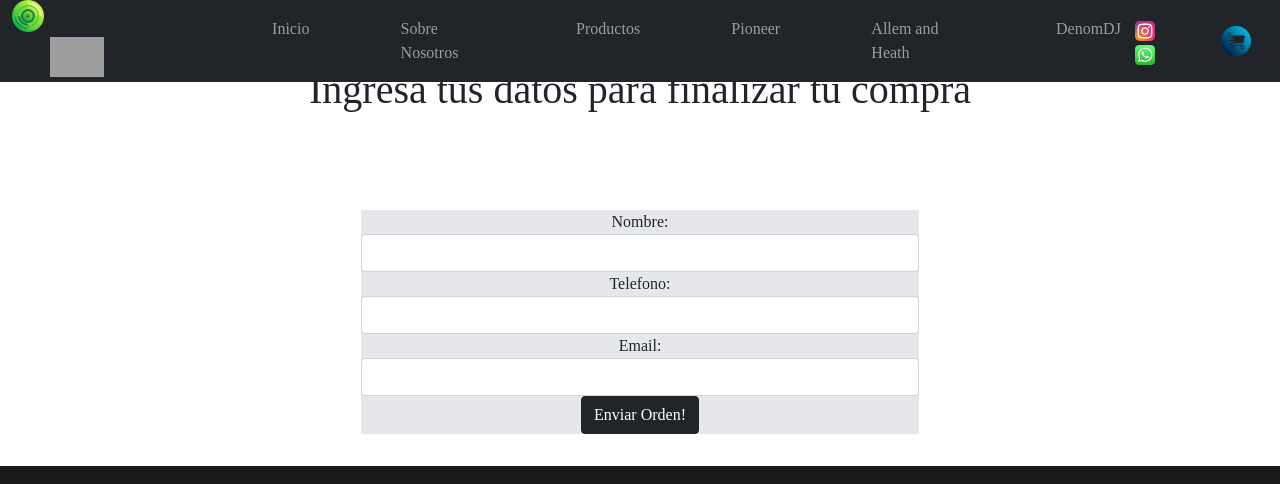
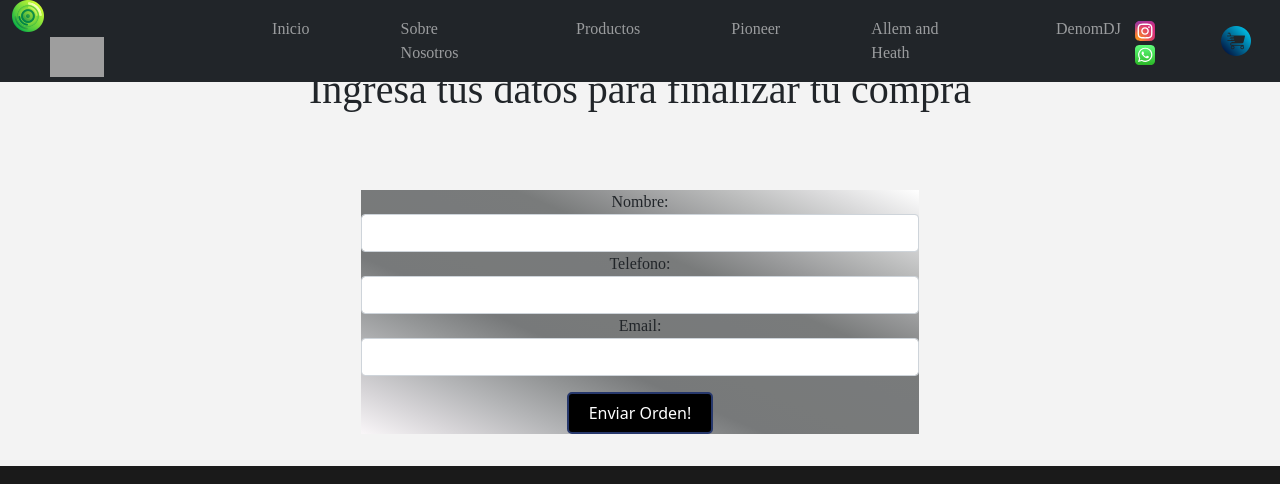
Before and after one commit to ediau11/AppReact, a React (Create React App) app: page /Formulario in a window 1280 px wide. Shown: the top 484 px of the page. Built offline with nearby package versions, Linux system fonts and the light colour scheme; grey boxes are pictures that could not be loaded.

Commit message:
Modificando clases y eliminando clases no usadas

```diff
--- a/src/App.css
+++ b/src/App.css
@@ -68,14 +68,7 @@
   color: white;
   margin-top: 2rem;
 }
-.botonInicio {
-  background-color: white !important;
-  color: black !important;
-  border: none !important;
-  width: 130px;
-  height: 35px;
-  font-weight: 400 !important;
-}
+
 .contenedorImagenInicio {
   width: 300px;
   margin-top: 2rem;
@@ -85,15 +78,6 @@
   position: relative;
   display: inline-block;
   text-align: center;
-}
-
-.tituloCards {
-  display: flex;
-  position: absolute;
-  top: 900px;
-  left: 100px;
-  color: white;
-  font-style: "Roboto", sans-serif;
 }
 
 .contenedorInicio :hover {
@@ -236,26 +220,16 @@
   width: 40px;
   height: 40px;
 }
-
 .sumar:hover {
   animation: pulsate 1s ease-in-out;
 }
 .botonesSumarRestar {
   margin-left: 7.8rem;
 }
-
 /* ItemCount Final */
 
 /* Detalle Producto Inicio */
-.tituloDetalle {
-  text-align: center;
-  margin-top: 4rem;
-  font-size: 2rem;
-}
-.descripcionDetalle {
-  padding: 20px !important;
-  font-size: 1.1rem;
-}
+
 .tituloDetail {
   text-align: center !important;
   margin-bottom: 2rem;
@@ -277,12 +251,7 @@
 /* Detalle Producto Final */
 
 /* Estilos Contador Inicio */
-.centrado {
-  display: flex !important;
-  margin-left: 48%;
-  align-items: center;
-  margin-bottom: 2rem;
-}
+
 .centradoPrecio {
   text-align: center;
   margin-left: 2rem;
@@ -290,10 +259,6 @@
 .imgContador {
   width: 200px;
   height: 200px;
-}
-
-.botonComprar {
-  margin-left: 8.5rem;
 }
 .text-center {
   margin-bottom: 1.5rem !important ;
@@ -329,15 +294,43 @@
 }
 
 .contenedorCarrito {
-  background-color: #e5e7eb;
+  background-image: linear-gradient(
+    to right top,
+    #f9f6f8,
+    #d7d5d8,
+    #b5b6b8,
+    #959798,
+    #77797a,
+    #787a7a,
+    #787a7b,
+    #797b7b,
+    #999a9b,
+    #babbbb,
+    #dcdcdd,
+    #ffffff
+  );
   margin-top: 5rem;
 }
 /* Estilos carrito final */
 
 /* Estilos Formulario */
 .contenedorFormulario {
-  background-color: #e5e7eb;
-  margin-top: 6rem;
+  background-image: linear-gradient(
+    to right top,
+    #f9f6f8,
+    #d7d5d8,
+    #b5b6b8,
+    #959798,
+    #77797a,
+    #787a7a,
+    #787a7b,
+    #797b7b,
+    #999a9b,
+    #babbbb,
+    #dcdcdd,
+    #ffffff
+  );
+  margin-top: 4.8rem;
   max-width: 50%;
   margin-left: 25%;
 }
@@ -402,7 +395,6 @@
 .spinner-border {
   margin-top: 2rem !important;
 }
-
 .textoCompra {
   font-family: Montserrat;
   font-weight: 400;
@@ -422,7 +414,12 @@
   width: 50px;
   height: 100px;
 }
-
 .inlineBlock {
   display: inline-block !important;
 }
+.botonForm {
+  margin-top: 1rem;
+}
+.fondoCart {
+  background-color: #f3f3f3;
+}
--- a/src/App.jsx
+++ b/src/App.jsx
@@ -16,7 +16,7 @@ function App() {
   return (
     <CartProvider>
       <BrowserRouter>
-        <div className="App">
+        <div className="fondoCart">
           <Navbar />
 
           <Routes>
--- a/src/components/Formulario/Formulario.jsx
+++ b/src/components/Formulario/Formulario.jsx
@@ -6,6 +6,8 @@ import { CartContext } from "../../context/CartContext";
 import { useNavigate } from "react-router-dom";
 
 const Formulario = () => {
+  const [loading, setLoading] = useState(true);
+
   const [refOrder, setRefOrder] = useState(null);
   const navigate = useNavigate();
   const { clear, cart, getTotalPrice } = useContext(CartContext);
@@ -59,7 +61,7 @@ const Formulario = () => {
       )}
 
       {!refOrder && (
-        <>
+        <div className="fondoCart">
           <h1 className="text-center textoCompra textoFormulario">
             Ingresa tus datos para finalizar tu compra
           </h1>
@@ -87,12 +89,15 @@ const Formulario = () => {
                 <input type="email" className="form-control" id="pwd" />
               </div>
 
-              <button type="submit" className="btn btn-dark textoCompra">
+              <button
+                type="submit"
+                className="botonAnimationContainer botonForm"
+              >
                 Enviar Orden!
               </button>
             </form>
           </div>
-        </>
+        </div>
       )}
     </>
   );
--- a/src/components/ItemDetailContainer/ItemDetail.jsx
+++ b/src/components/ItemDetailContainer/ItemDetail.jsx
@@ -26,6 +26,7 @@ function ItemDetail({ lista1 }) {
 
   return (
     <>
+      <div className="fondoCart">
         <img className=" mx-auto d-block" src={logoMarca} />
 
         <div className="container">
@@ -44,8 +45,7 @@ function ItemDetail({ lista1 }) {
           lista1={lista1}
           compra={compra}
         />
-
-      <div></div>
+      </div>
     </>
   );
 }
--- a/src/components/ItemDetailContainer/ItemDetailContainer.jsx
+++ b/src/components/ItemDetailContainer/ItemDetailContainer.jsx
@@ -40,7 +40,7 @@ function ItemDetailContainer() {
     <>
       <ItemDetail lista1={item} />
       {item < 1 && (
-        <div class="d-flex justify-content-center">
+        <div class="d-flex justify-content-center fondoCart">
           <div class="spinner-border" role="status">
             <span class="visually-hidden">{loading}</span>
           </div>
--- a/src/components/ItemListContainer/Item.jsx
+++ b/src/components/ItemListContainer/Item.jsx
@@ -5,6 +5,7 @@ import ItemDetailContainer from "../ItemDetailContainer/ItemDetailContainer";
 const Item = ({ producto }) => {
   return (
     <>
+      <div className="fondoCart">
         <body className="color">
           <div className="row">
             <div className="col-lg-4">
@@ -28,6 +29,7 @@ const Item = ({ producto }) => {
             </div>
           </div>
         </body>
+      </div>
     </>
   );
 };
--- a/src/components/ItemListContainer/ItemList.jsx
+++ b/src/components/ItemListContainer/ItemList.jsx
@@ -3,7 +3,7 @@ import Item from "../ItemListContainer/Item";
 
 function ItemList({ lista }) {
   return (
-    <div className=" d-flex flex-wrap">
+    <div className=" d-flex flex-wrap fondoCart">
       {lista.map((producto) => (
         <Item producto={producto} key={producto.id} />
       ))}
--- a/src/components/ItemListContainer/ItemListContainer.jsx
+++ b/src/components/ItemListContainer/ItemListContainer.jsx
@@ -40,9 +40,9 @@ function ItemListContainer() {
     <>
       <ItemList lista={listaProductos} />
       {listaProductos < 1 && (
-        <div class="d-flex justify-content-center">
-          <div class="spinner-border" role="status">
-            <span class="visually-hidden">{loading}</span>
+        <div className="d-flex justify-content-center fondoCart ">
+          <div className="spinner-border" role="status">
+            <span className="visually-hidden">{loading}</span>
           </div>
         </div>
       )}
--- a/src/components/cart/Carrito.jsx
+++ b/src/components/cart/Carrito.jsx
@@ -34,14 +34,15 @@ export const Carrito = () => {
 
       {cart.length >= 1 && (
         <div>
-          <h5 className="textoPrecioFinal ">
+          <h5 className="textoPrecioFinal fondoCart ">
             El precio final por su compra es: {carritoContext.getTotalPrice()}$
           </h5>
         </div>
       )}
 
       {cart.length === 0 && (
-        <div className="fondoCarritoVacio">
+        <div className="fondoCart">
+          <div className="fondoCarritoVacio fondoCart">
             <h1 className="text-center textoCarritoVacio mt-5">
               No agregaste ningun producto al carrito :(
             </h1>
@@ -55,6 +56,7 @@ export const Carrito = () => {
               </button>
             </Link>
           </div>
+        </div>
       )}
     </>
   );
--- a/src/components/inicio/Inicio.jsx
+++ b/src/components/inicio/Inicio.jsx
@@ -28,7 +28,7 @@ function Inicio() {
           </h3>
         </div>
         <div className="texto-encima3 ">
-          <Link to={"/productos"}>
+          <Link to={"/detail/Ym6BZRVhEX7kmn7XCIpu"}>
             <button className="  botonAnimationContainer textoCompra">
               Detalles
             </button>
@@ -60,7 +60,7 @@ function Inicio() {
           <div>
             <img
               className="mx-auto d-block"
-              src="https://i.postimg.cc/G2nvZ1Tq/logo-Allem.png"
+              src="https://i.postimg.cc/7L9Ppbdn/logo-PNGNUEVO.png"
               alt=""
             />
           </div>
@@ -79,7 +79,7 @@ function Inicio() {
             <div>
               <img
                 className="mx-auto d-block"
-                src="https://i.postimg.cc/L8ftvXnn/logo-Denon.png"
+                src="https://i.postimg.cc/44P48WjH/D-NQ-NP-834382-MLA31632523948-072019-OFFFF.png"
                 alt=""
               />
             </div>
```
Lines whose indentation alone changed are shown as unchanged.
